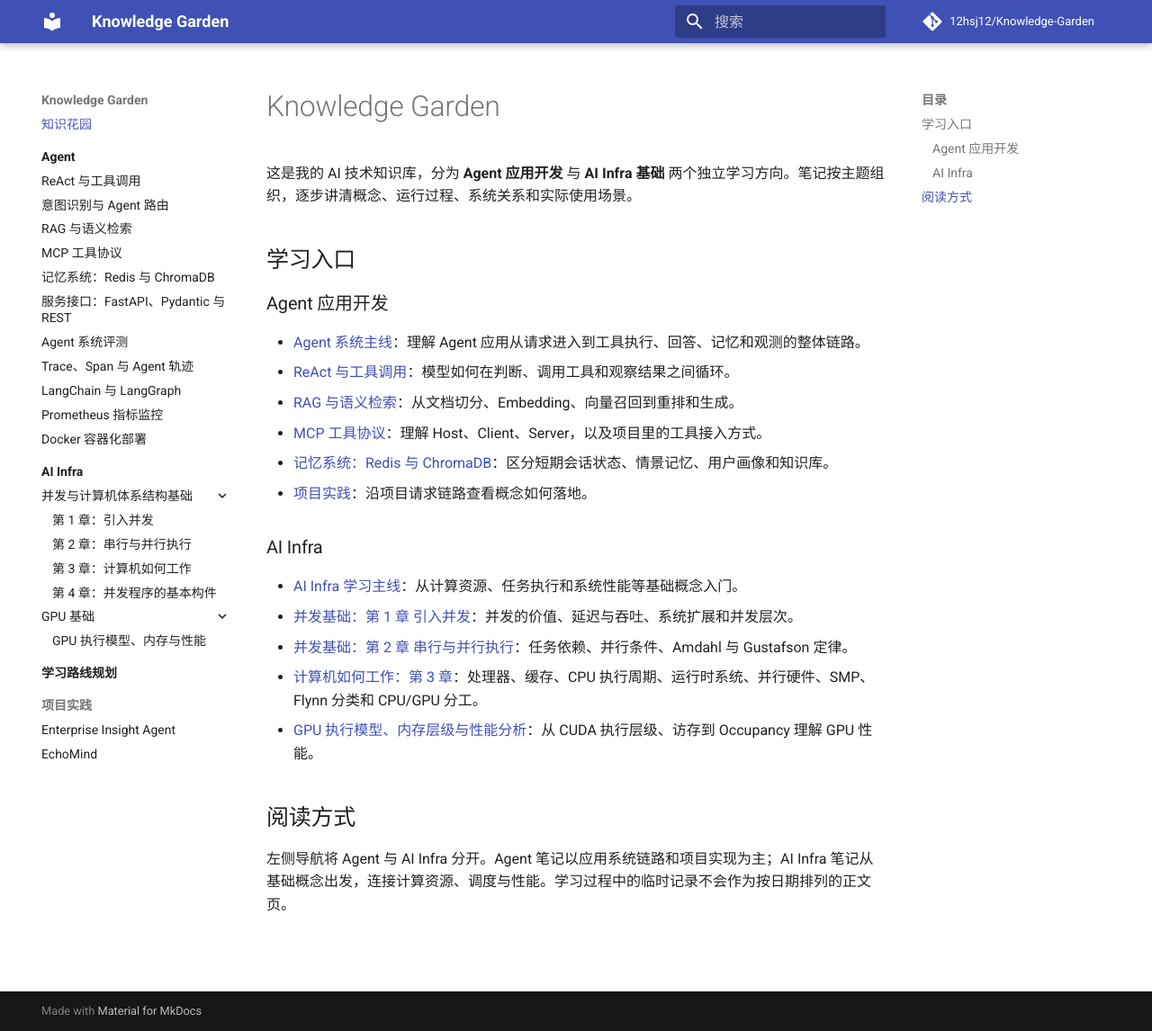
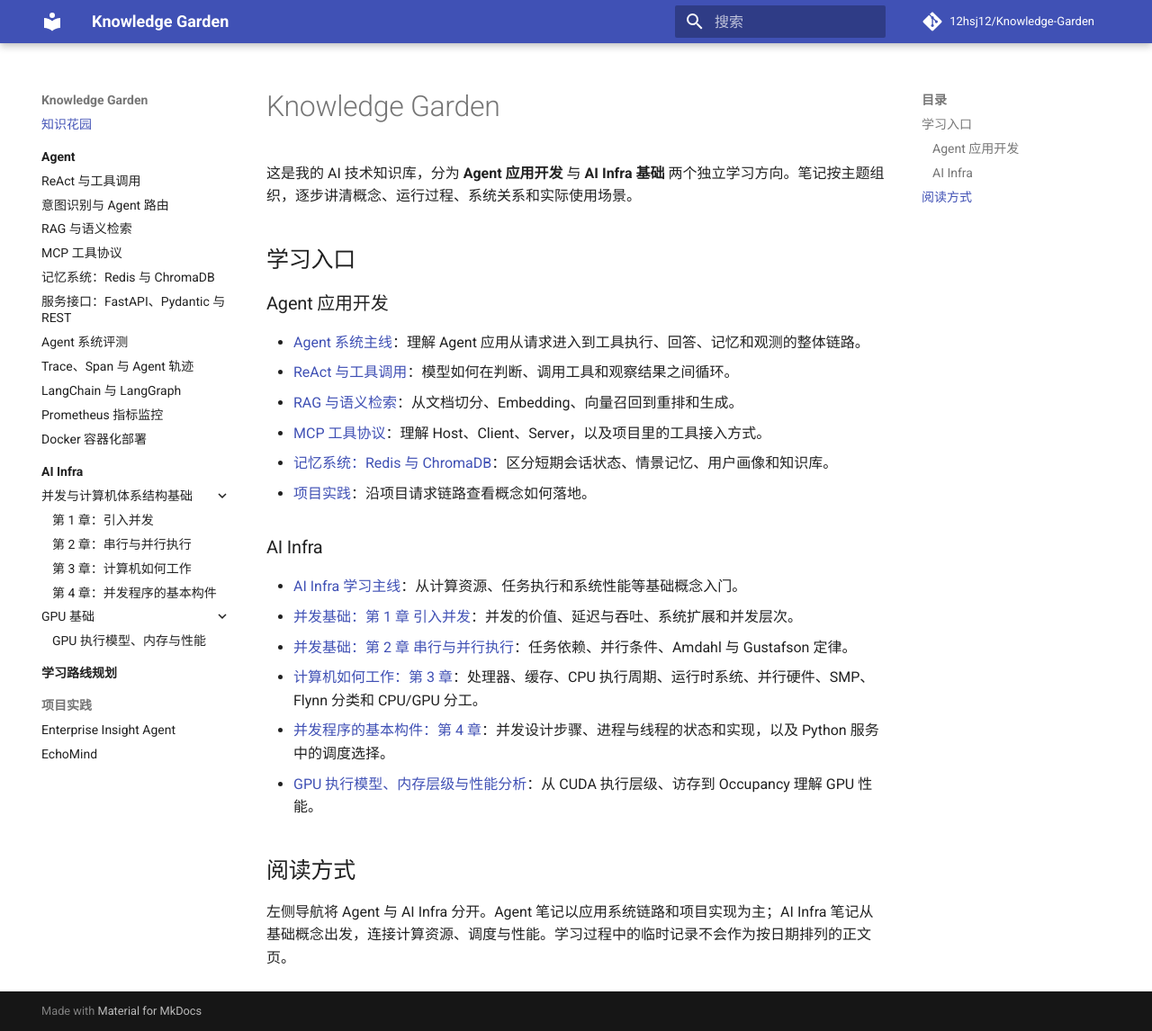
Before and after one commit to 12hsj12/Knowledge-Garden, an MkDocs documentation site: the page built from docs/index.md, in a window 1280 px wide and 1146 px high. Shown: the whole window at 90% size. Built offline with MkDocs 1.6.1 and Material for MkDocs 9.7.7, drawn with Linux system fonts in a browser that asks for light colours; comment, search, counter and statistics services are not loaded.

Commit message:
Add chapter 4 to Knowledge Garden home

```diff
--- a/docs/index.md
+++ b/docs/index.md
@@ -19,6 +19,7 @@
 - [并发基础：第 1 章 引入并发](ai-infra/concurrency/chapter-01.md)：并发的价值、延迟与吞吐、系统扩展和并发层次。
 - [并发基础：第 2 章 串行与并行执行](ai-infra/concurrency/chapter-02.md)：任务依赖、并行条件、Amdahl 与 Gustafson 定律。
 - [计算机如何工作：第 3 章](ai-infra/concurrency/chapter-03.md)：处理器、缓存、CPU 执行周期、运行时系统、并行硬件、SMP、Flynn 分类和 CPU/GPU 分工。
+- [并发程序的基本构件：第 4 章](ai-infra/concurrency/chapter-04.md)：并发设计步骤、进程与线程的状态和实现，以及 Python 服务中的调度选择。
 - [GPU 执行模型、内存层级与性能分析](ai-infra/gpu/cuda-execution-memory-performance.md)：从 CUDA 执行层级、访存到 Occupancy 理解 GPU 性能。
 
 ## 阅读方式
```
